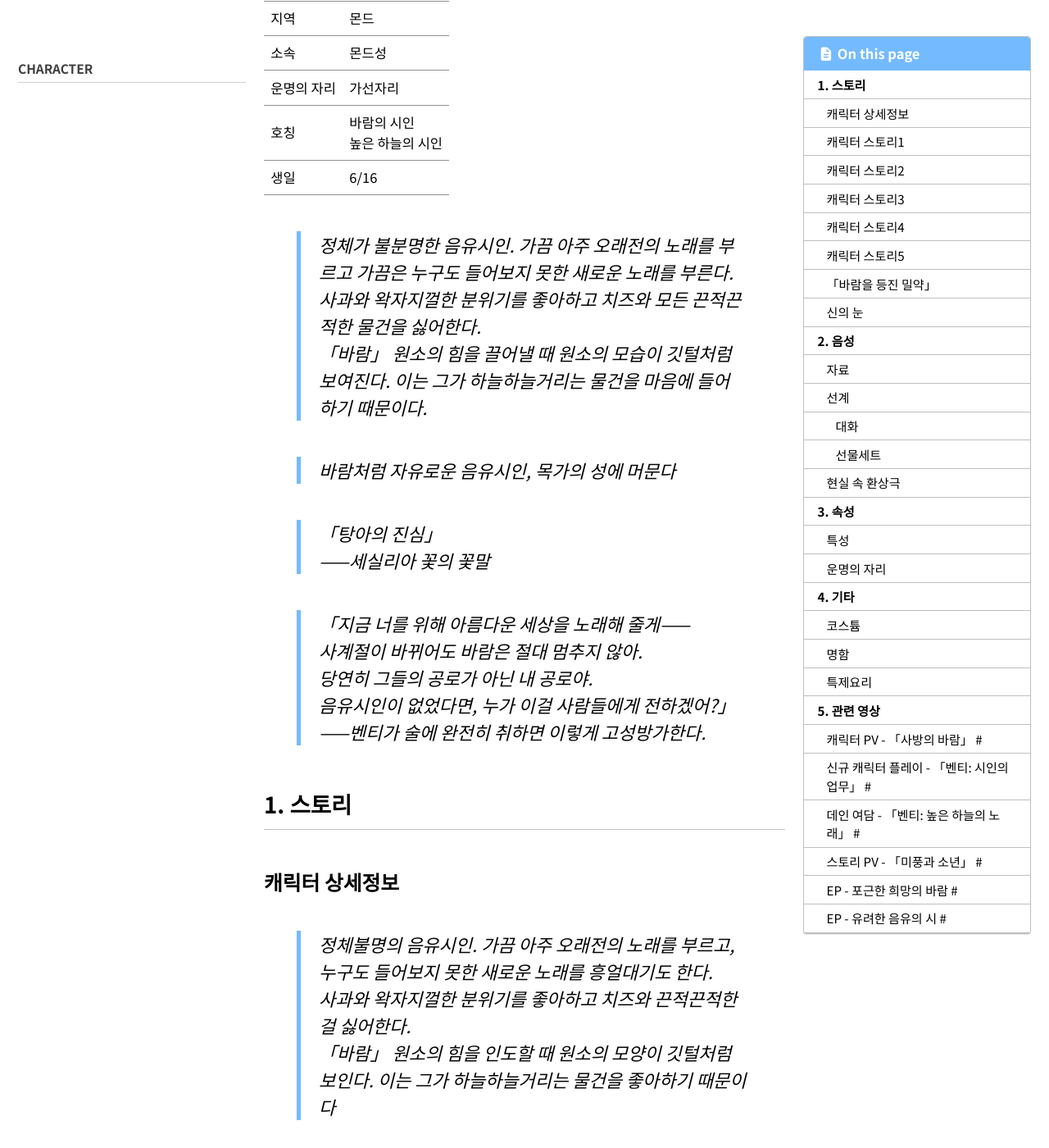
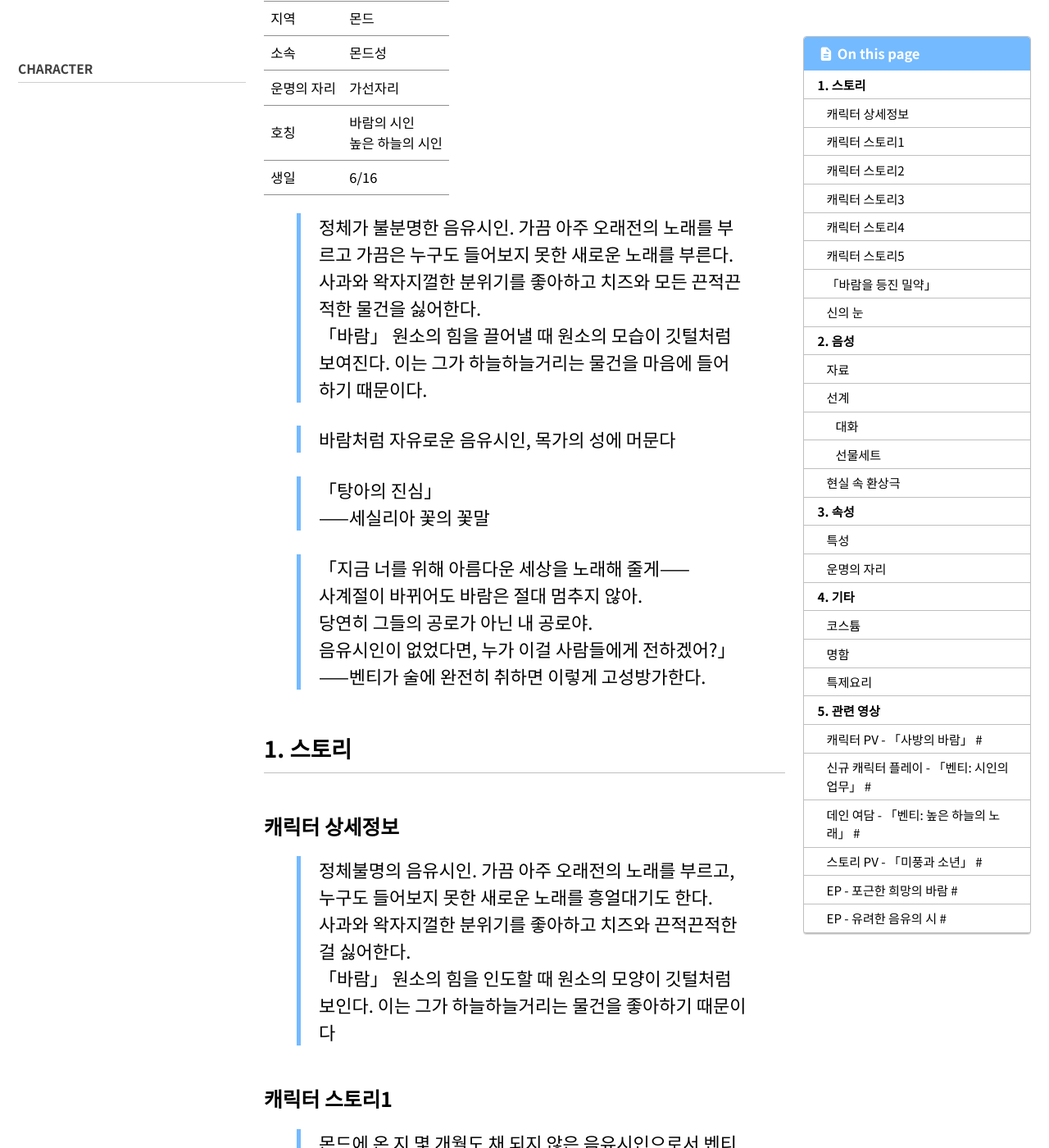
Before and after one commit to NamelessFlower/namelessflower.github.io, a Jekyll site: the page built from _posts/character/2020-09-28-벤티.md, in a window 1280 px wide and 1400 px high, scrolled down 241 px. Shown: the whole window at 82% size. Built offline with Jekyll 4.4.1, drawn with Linux system fonts in a browser that asks for light colours; cached includes are drawn as plain includes.

Commit message:
_base.scss 업데이트

```diff
--- a/_sass/minimal-mistakes/_base.scss
+++ b/_sass/minimal-mistakes/_base.scss
@@ -107,10 +107,10 @@ abbr[data-original-title] {
 /* blockquotes */
 
 blockquote {
-  margin-block: 2em;
+  margin-block: 1em;
   margin-inline-end: 1em;
   padding-inline: 1em;
-  font-style: italic;
+  /* font-style: italic; */
   border-inline-start: 0.25em solid $primary-color;
 
   cite {
```
